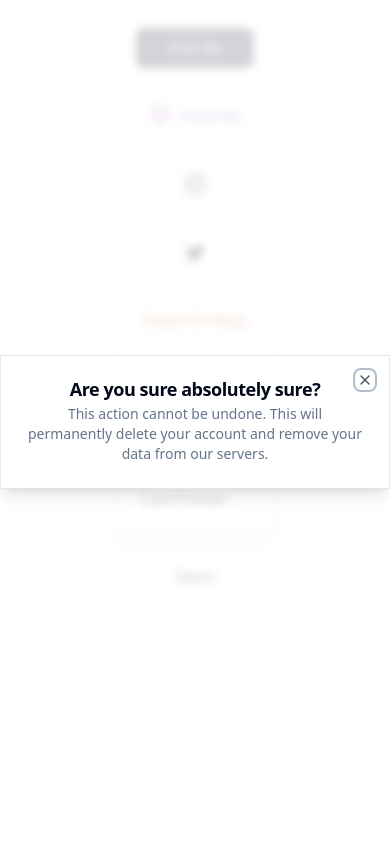
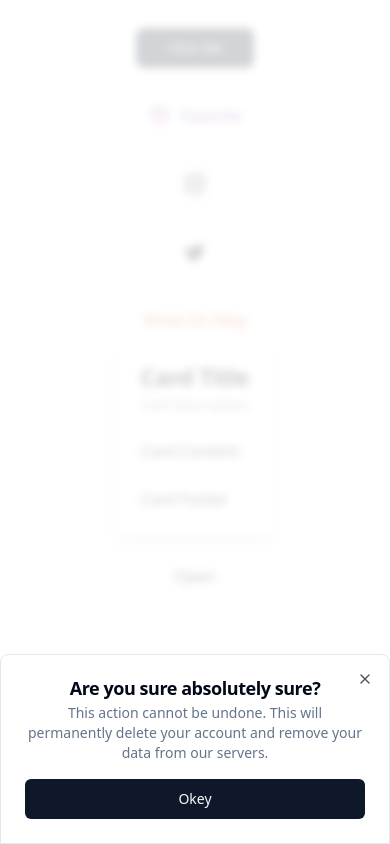
Before and after one commit to k61b/okul, a React (Vite) app in the folder client/: page / in a window 390 px wide. Both pictures are taken after a click on the button "Open". Built offline with nearby package versions, Linux system fonts and the light colour scheme.

Commit message:
chore: update popup for mobile

```diff
--- a/client/src/App.tsx
+++ b/client/src/App.tsx
@@ -16,6 +16,7 @@ import {
   DialogContent,
   DialogDescription,
   DialogHeader,
+  DialogOkButton,
   DialogTitle,
   DialogTrigger,
 } from './components/ui/dialog'
@@ -71,6 +72,7 @@ function App() {
                 account and remove your data from our servers.
               </DialogDescription>
             </DialogHeader>
+            <DialogOkButton />
           </DialogContent>
         </Dialog>
       </div>
--- a/client/src/components/ui/dialog.tsx
+++ b/client/src/components/ui/dialog.tsx
@@ -1,10 +1,11 @@
-"use client"
+'use client'
 
-import * as React from "react"
-import * as DialogPrimitive from "@radix-ui/react-dialog"
-import { X } from "lucide-react"
+import * as React from 'react'
+import * as DialogPrimitive from '@radix-ui/react-dialog'
+import { X } from 'lucide-react'
 
-import { cn } from "@/lib/utils"
+import { cn } from '@/lib/utils'
+import { Button } from './button'
 
 const Dialog = DialogPrimitive.Root
 
@@ -25,7 +26,7 @@ const DialogOverlay = React.forwardRef<
   <DialogPrimitive.Overlay
     ref={ref}
     className={cn(
-      "fixed inset-0 z-50 bg-background/80 backdrop-blur-sm data-[state=open]:animate-in data-[state=closed]:animate-out data-[state=closed]:fade-out-0 data-[state=open]:fade-in-0",
+      'fixed inset-0 z-50 bg-background/80 backdrop-blur-sm data-[state=open]:animate-in data-[state=closed]:animate-out data-[state=closed]:fade-out-0 data-[state=open]:fade-in-0',
       className
     )}
     {...props}
@@ -42,7 +43,7 @@ const DialogContent = React.forwardRef<
     <DialogPrimitive.Content
       ref={ref}
       className={cn(
-        "fixed left-[50%] top-[50%] z-50 grid w-full max-w-lg translate-x-[-50%] translate-y-[-50%] gap-4 border bg-background p-6 shadow-lg duration-200 data-[state=open]:animate-in data-[state=closed]:animate-out data-[state=closed]:fade-out-0 data-[state=open]:fade-in-0 data-[state=closed]:zoom-out-95 data-[state=open]:zoom-in-95 data-[state=closed]:slide-out-to-left-1/2 data-[state=closed]:slide-out-to-top-[48%] data-[state=open]:slide-in-from-left-1/2 data-[state=open]:slide-in-from-top-[48%] sm:rounded-lg md:w-full",
+        'fixed left-[50%] sm:top-[50%] sm:bottom-auto bottom-0 z-50 grid w-full sm:max-w-lg translate-x-[-50%] sm:translate-y-[-50%] gap-4 border bg-background p-6 shadow-lg duration-200 data-[state=open]:animate-in data-[state=closed]:animate-out data-[state=closed]:fade-out-0 data-[state=open]:fade-in-0 data-[state=closed]:zoom-out-95 data-[state=open]:zoom-in-95 data-[state=closed]:slide-out-to-left-1/2 sm:data-[state=closed]:slide-out-to-top-[48%] data-[state=open]:slide-in-from-left-1/2 sm:data-[state=open]:slide-in-from-top-[48%] rounded-t-lg sm:rounded-lg md:w-full data-[state=closed]:slide-out-to-bottom-[48%] data-[state=open]:slide-in-from-bottom-[48%]',
         className
       )}
       {...props}
@@ -57,19 +58,29 @@ const DialogContent = React.forwardRef<
 ))
 DialogContent.displayName = DialogPrimitive.Content.displayName
 
+const DialogOkButton = React.forwardRef<
+  React.ElementRef<typeof DialogPrimitive.Close>,
+  React.ComponentPropsWithoutRef<typeof DialogPrimitive.Close>
+>(({ className, ...props }, ref) => (
+  <DialogPrimitive.Close ref={ref} className={cn(className)} {...props}>
+    <Button className="w-full">Okey</Button>
+  </DialogPrimitive.Close>
+))
+DialogOkButton.displayName = DialogPrimitive.Close.displayName
+
 const DialogHeader = ({
   className,
   ...props
 }: React.HTMLAttributes<HTMLDivElement>) => (
   <div
     className={cn(
-      "flex flex-col space-y-1.5 text-center sm:text-left",
+      'flex flex-col space-y-1.5 text-center sm:text-left',
       className
     )}
     {...props}
   />
 )
-DialogHeader.displayName = "DialogHeader"
+DialogHeader.displayName = 'DialogHeader'
 
 const DialogFooter = ({
   className,
@@ -77,13 +88,13 @@ const DialogFooter = ({
 }: React.HTMLAttributes<HTMLDivElement>) => (
   <div
     className={cn(
-      "flex flex-col-reverse sm:flex-row sm:justify-end sm:space-x-2",
+      'flex flex-col-reverse sm:flex-row sm:justify-end sm:space-x-2',
       className
     )}
     {...props}
   />
 )
-DialogFooter.displayName = "DialogFooter"
+DialogFooter.displayName = 'DialogFooter'
 
 const DialogTitle = React.forwardRef<
   React.ElementRef<typeof DialogPrimitive.Title>,
@@ -92,7 +103,7 @@ const DialogTitle = React.forwardRef<
   <DialogPrimitive.Title
     ref={ref}
     className={cn(
-      "text-lg font-semibold leading-none tracking-tight",
+      'text-lg font-semibold leading-none tracking-tight',
       className
     )}
     {...props}
@@ -106,7 +117,7 @@ const DialogDescription = React.forwardRef<
 >(({ className, ...props }, ref) => (
   <DialogPrimitive.Description
     ref={ref}
-    className={cn("text-sm text-muted-foreground", className)}
+    className={cn('text-sm text-muted-foreground', className)}
     {...props}
   />
 ))
@@ -120,4 +131,5 @@ export {
   DialogFooter,
   DialogTitle,
   DialogDescription,
+  DialogOkButton,
 }
```
